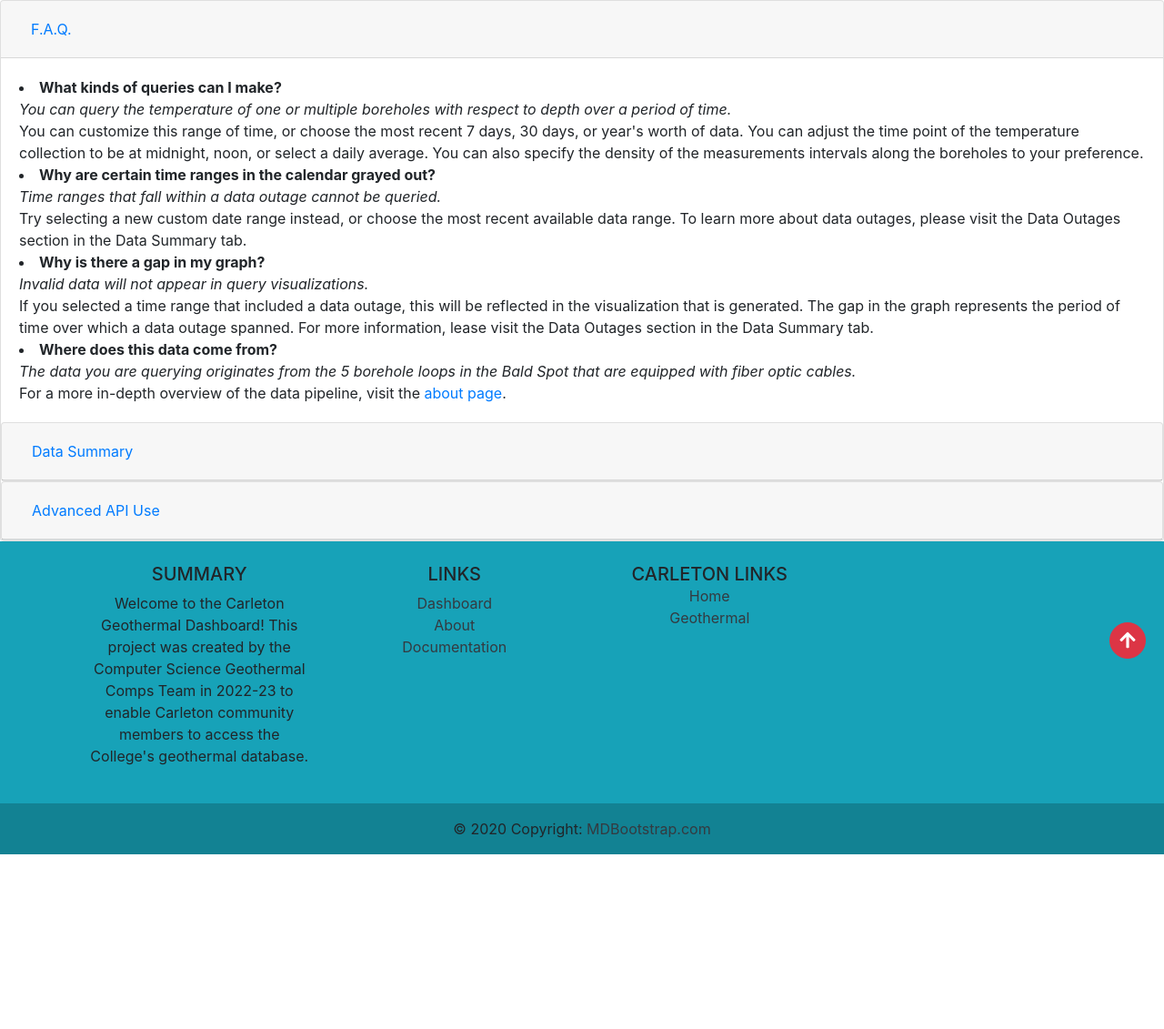
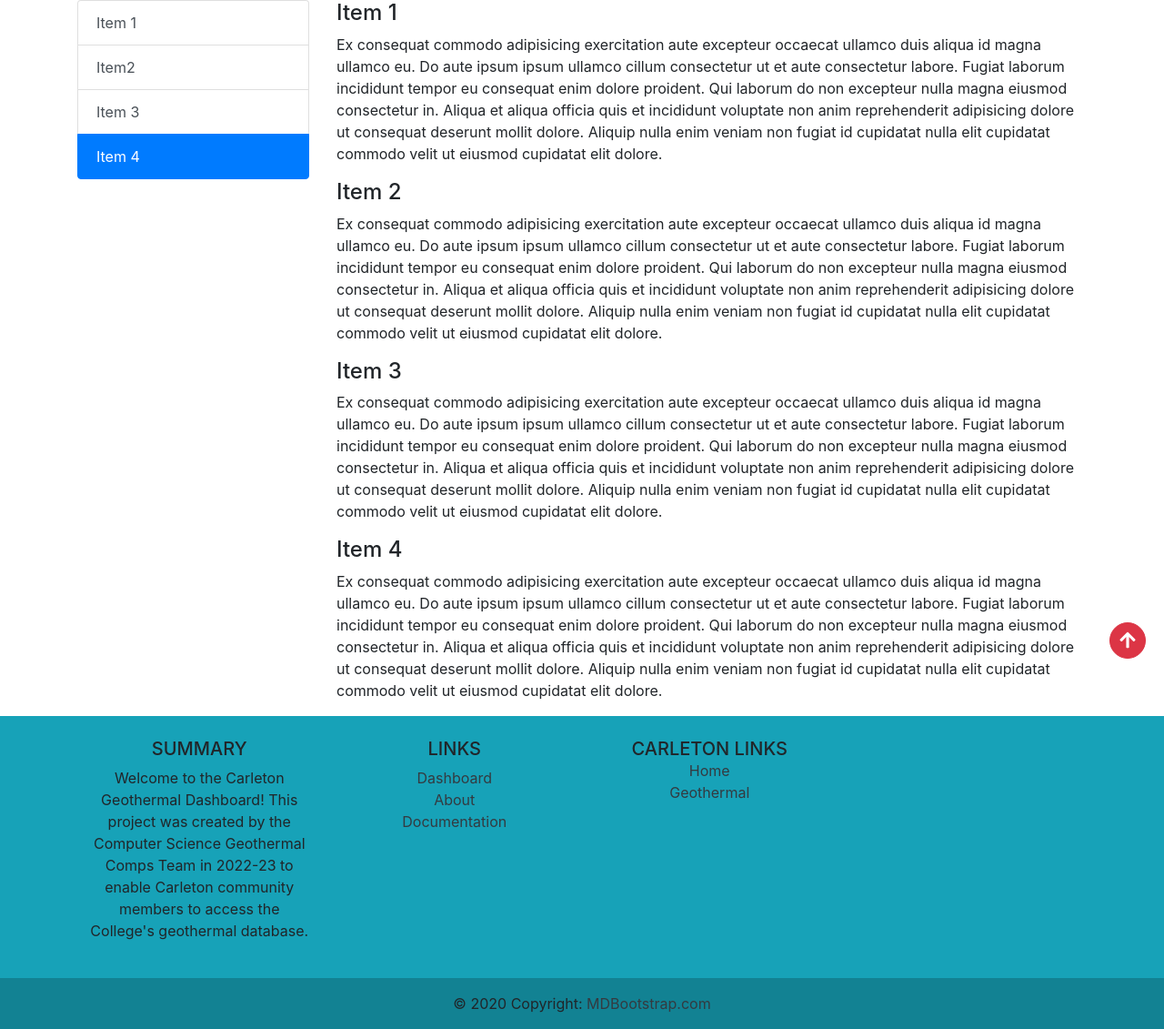
Before and after one commit to acdalal/geothermal, a Django app: page /documentation/ in a window 1280 px wide. Shown: the part 56-1187 px from the top of the page at 91% size. Before the commit the page ends 995 px from the top, so only its background shows below. Run offline with Django 4.2, Linux system fonts and the light colour scheme; some libraries are stand-ins or nearby versions.

Commit message:
add scrollspy nav to documentation page

```diff
--- /dev/null
+++ b/geothermalsite/dashboard/static/documentation.css
@@ -0,0 +1,4 @@
+
+.scrollspy-example{
+    position: relative;
+}
--- a/geothermalsite/dashboard/templates/dashboard/documentation.html
+++ b/geothermalsite/dashboard/templates/dashboard/documentation.html
@@ -1,11 +1,63 @@
 {% extends 'dashboard/base.html' %}
+{% load static %}
+<link rel="stylesheet" href="{% static 'documentation.css' %}">
 
 {% block header %}
     <h1>Documentation</h1>
 {% endblock %}
 
 {% block content %}
-  <!-- Bootstrap accordion component -->
+<div class="container">
+  <div class="row">
+    <div class="col-3">
+      <div id="list-example" class="list-group">
+        <a class="list-group-item list-group-item-action" href="#list-item-1">Item 1</a>
+        <a class="list-group-item list-group-item-action" href="#list-item-2">Item2</a>
+        <a class="list-group-item list-group-item-action" href="#list-item-3">Item 3</a>
+        <a class="list-group-item list-group-item-action" href="#list-item-4">Item 4</a>
+      </div>
+    </div>
+
+    <div class="col-9">
+      <div data-spy="scroll" data-target="#list-example" data-offset="0" class="scrollspy-example">
+        <h4 id="list-item-1">Item 1</h4>
+        <p>
+          Ex consequat commodo adipisicing exercitation aute excepteur occaecat ullamco duis aliqua id magna ullamco eu.
+          Do aute ipsum ipsum ullamco cillum consectetur ut et aute consectetur labore. Fugiat laborum incididunt tempor eu consequat
+          enim dolore proident. Qui laborum do non excepteur nulla magna eiusmod consectetur in. Aliqua et aliqua officia quis et
+          incididunt voluptate non anim reprehenderit adipisicing dolore ut consequat deserunt mollit dolore. Aliquip nulla enim veniam
+          non fugiat id cupidatat nulla elit cupidatat commodo velit ut eiusmod cupidatat elit dolore.
+        </p>
+        <h4 id="list-item-2">Item 2</h4>
+        <p>
+          Ex consequat commodo adipisicing exercitation aute excepteur occaecat ullamco duis aliqua id magna ullamco eu.
+          Do aute ipsum ipsum ullamco cillum consectetur ut et aute consectetur labore. Fugiat laborum incididunt tempor eu consequat
+          enim dolore proident. Qui laborum do non excepteur nulla magna eiusmod consectetur in. Aliqua et aliqua officia quis et
+          incididunt voluptate non anim reprehenderit adipisicing dolore ut consequat deserunt mollit dolore. Aliquip nulla enim veniam
+          non fugiat id cupidatat nulla elit cupidatat commodo velit ut eiusmod cupidatat elit dolore.
+        </p>
+        <h4 id="list-item-3">Item 3</h4>
+        <p>
+          Ex consequat commodo adipisicing exercitation aute excepteur occaecat ullamco duis aliqua id magna ullamco eu.
+          Do aute ipsum ipsum ullamco cillum consectetur ut et aute consectetur labore. Fugiat laborum incididunt tempor eu consequat
+          enim dolore proident. Qui laborum do non excepteur nulla magna eiusmod consectetur in. Aliqua et aliqua officia quis et
+          incididunt voluptate non anim reprehenderit adipisicing dolore ut consequat deserunt mollit dolore. Aliquip nulla enim veniam
+          non fugiat id cupidatat nulla elit cupidatat commodo velit ut eiusmod cupidatat elit dolore.
+        </p>
+        <h4 id="list-item-4">Item 4</h4>
+        <p>
+          Ex consequat commodo adipisicing exercitation aute excepteur occaecat ullamco duis aliqua id magna ullamco eu.
+          Do aute ipsum ipsum ullamco cillum consectetur ut et aute consectetur labore. Fugiat laborum incididunt tempor eu consequat
+          enim dolore proident. Qui laborum do non excepteur nulla magna eiusmod consectetur in. Aliqua et aliqua officia quis et
+          incididunt voluptate non anim reprehenderit adipisicing dolore ut consequat deserunt mollit dolore. Aliquip nulla enim veniam
+          non fugiat id cupidatat nulla elit cupidatat commodo velit ut eiusmod cupidatat elit dolore.
+        </p>
+      </div>
+    </div>
+  </div>
+</div>
+
+  <!-- Bootstrap accordion component
   <div id="accordion">
     <div class="card">
       <div class="card-header" id="headingOne">
@@ -64,4 +116,5 @@
       </div>
     </div>
   </div>
+-->
 {% endblock %}
```
